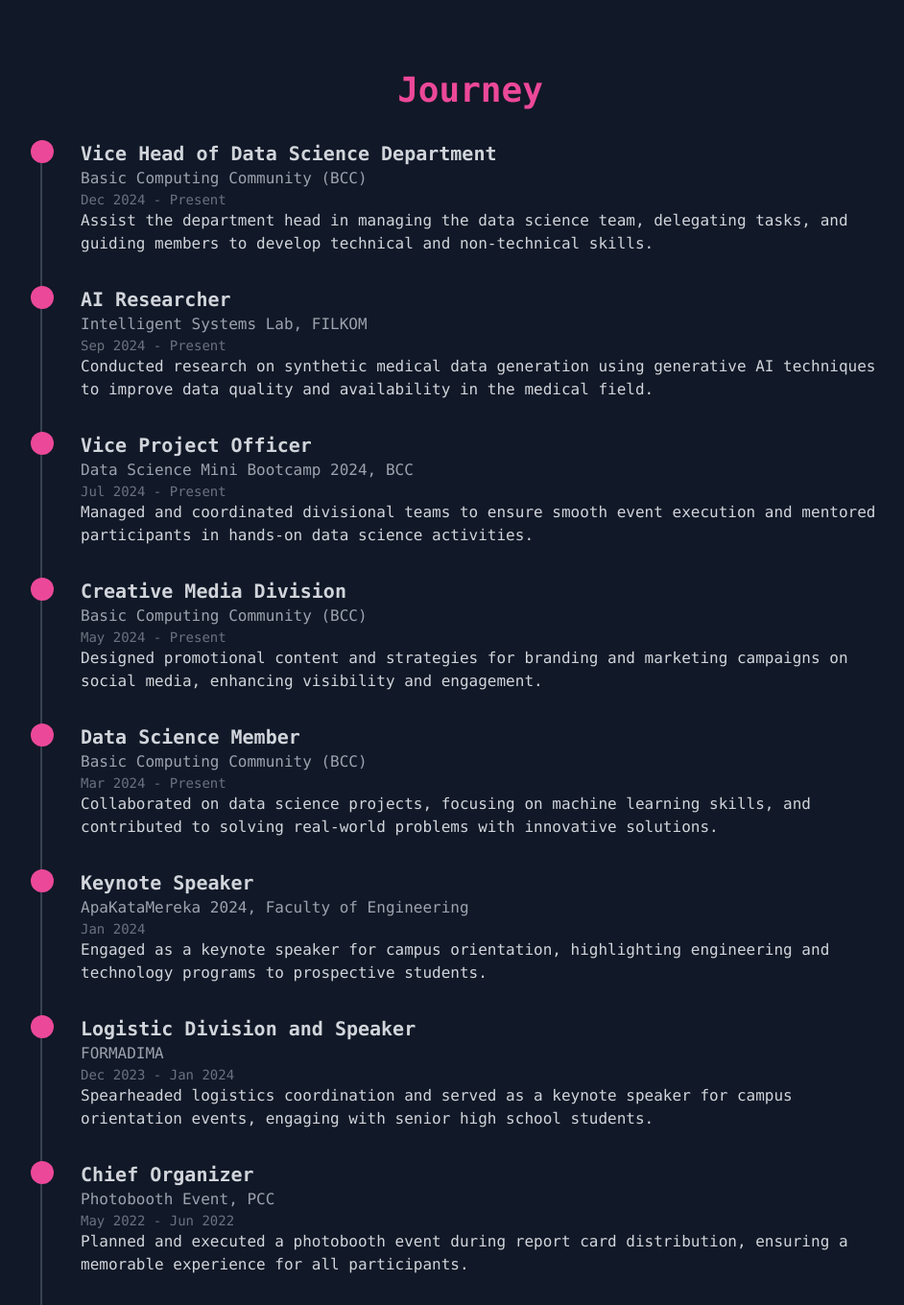
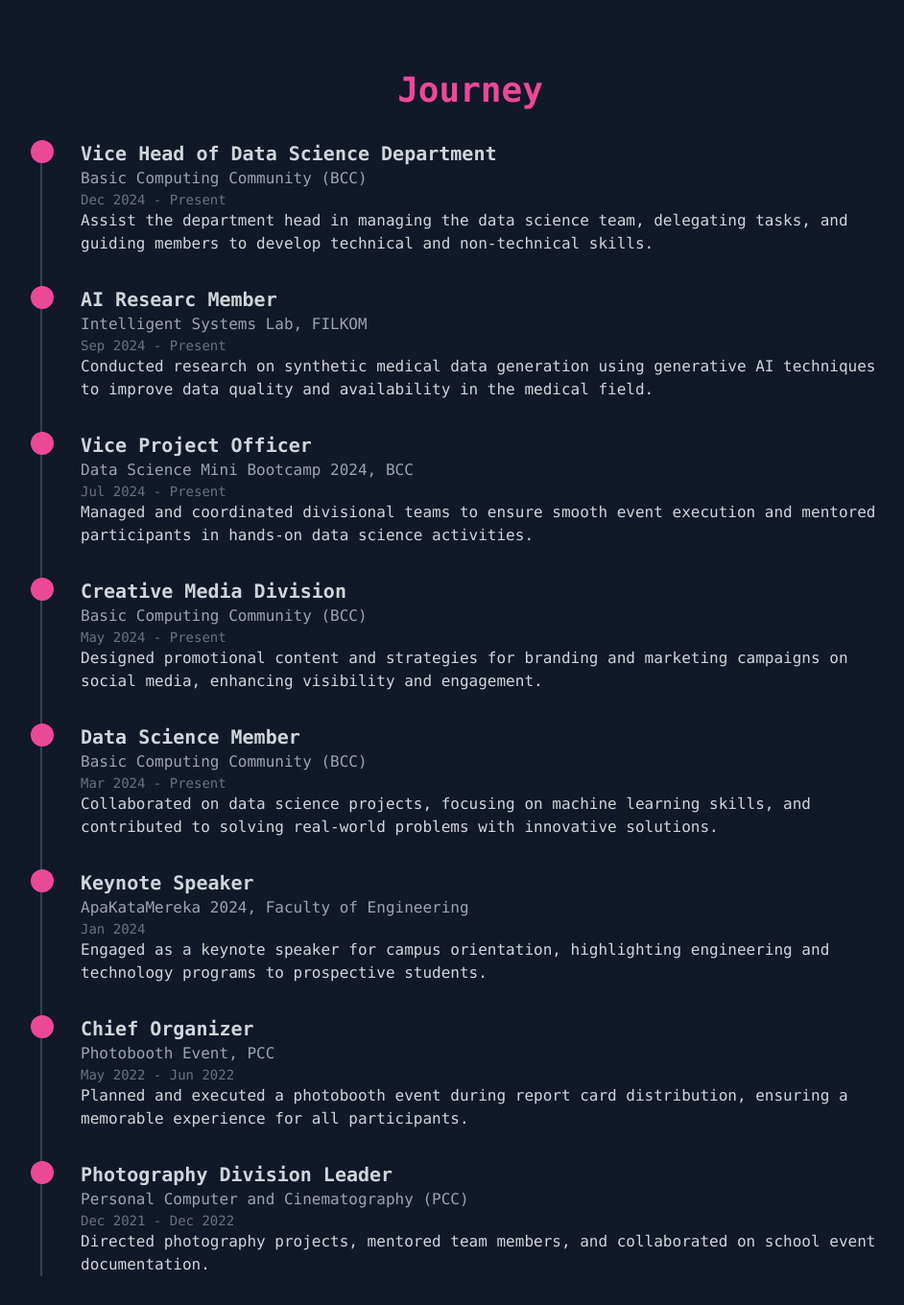
Before and after one commit to tonimurfid/todo, a React (Vite) app: page / in a window 1280 px wide. Shown: the part 1902-3262 px from the top of the page at 96% size, without its empty margins (150-1092 px from the left). Built offline with nearby package versions, Linux system fonts and the light colour scheme.

Commit message:
revised journey

```diff
--- a/src/components/Journey.jsx
+++ b/src/components/Journey.jsx
@@ -9,7 +9,7 @@ export const Journey = () => {
       description: 'Assist the department head in managing the data science team, delegating tasks, and guiding members to develop technical and non-technical skills.',
     },
     {
-      title: 'AI Researcher',
+      title: 'AI Researc Member',
       organization: 'Intelligent Systems Lab, FILKOM',
       duration: 'Sep 2024 - Present',
       description: 'Conducted research on synthetic medical data generation using generative AI techniques to improve data quality and availability in the medical field.',
@@ -38,12 +38,12 @@ export const Journey = () => {
       duration: 'Jan 2024',
       description: 'Engaged as a keynote speaker for campus orientation, highlighting engineering and technology programs to prospective students.',
     },
-    {
-      title: 'Logistic Division and Speaker',
-      organization: 'FORMADIMA',
-      duration: 'Dec 2023 - Jan 2024',
-      description: 'Spearheaded logistics coordination and served as a keynote speaker for campus orientation events, engaging with senior high school students.',
-    },
+    // {
+    //   title: 'Logistic Division and Speaker',
+    //   organization: 'FORMADIMA',
+    //   duration: 'Dec 2023 - Jan 2024',
+    //   description: 'Spearheaded logistics coordination and served as a keynote speaker for campus orientation events, engaging with senior high school students.',
+    // },
     {
       title: 'Chief Organizer',
       organization: 'Photobooth Event, PCC',
```
